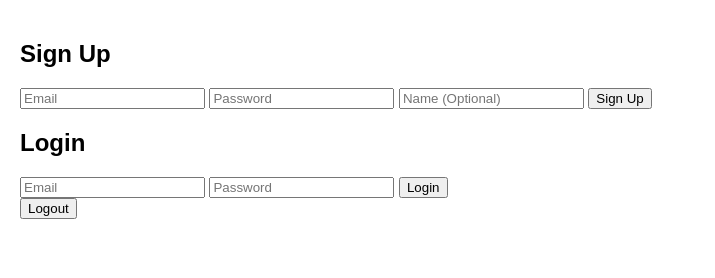
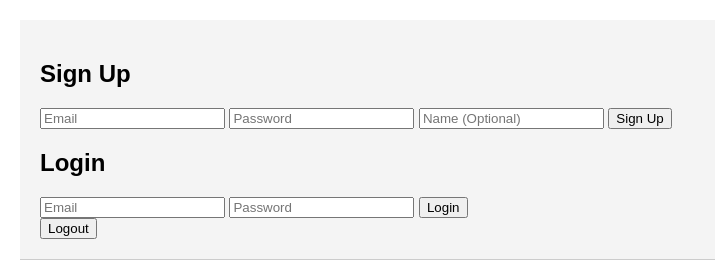
Before and after one commit to abhik123456789/Build-Web-App-for-Real-Time-Location-Tracking, a website with bundled scripts: page index.html in a window 1280 px wide. Shown: the whole page, without its empty margins (0-715 px from the left). Built offline with nearby package versions, Linux system fonts and the light colour scheme; files whose address does not match are found by name.

Commit message:
Update styles.css

```diff
--- a/styles.css
+++ b/styles.css
@@ -8,6 +8,12 @@ body {
   text-align: center;
 }
 
+#auth {
+  padding: 20px;
+  background: #f4f4f4;
+  border-bottom: 1px solid #ccc;
+}
+
 #map {
   height: 400px;
   width: 100%;
```
Lines whose indentation alone changed are shown as unchanged.
